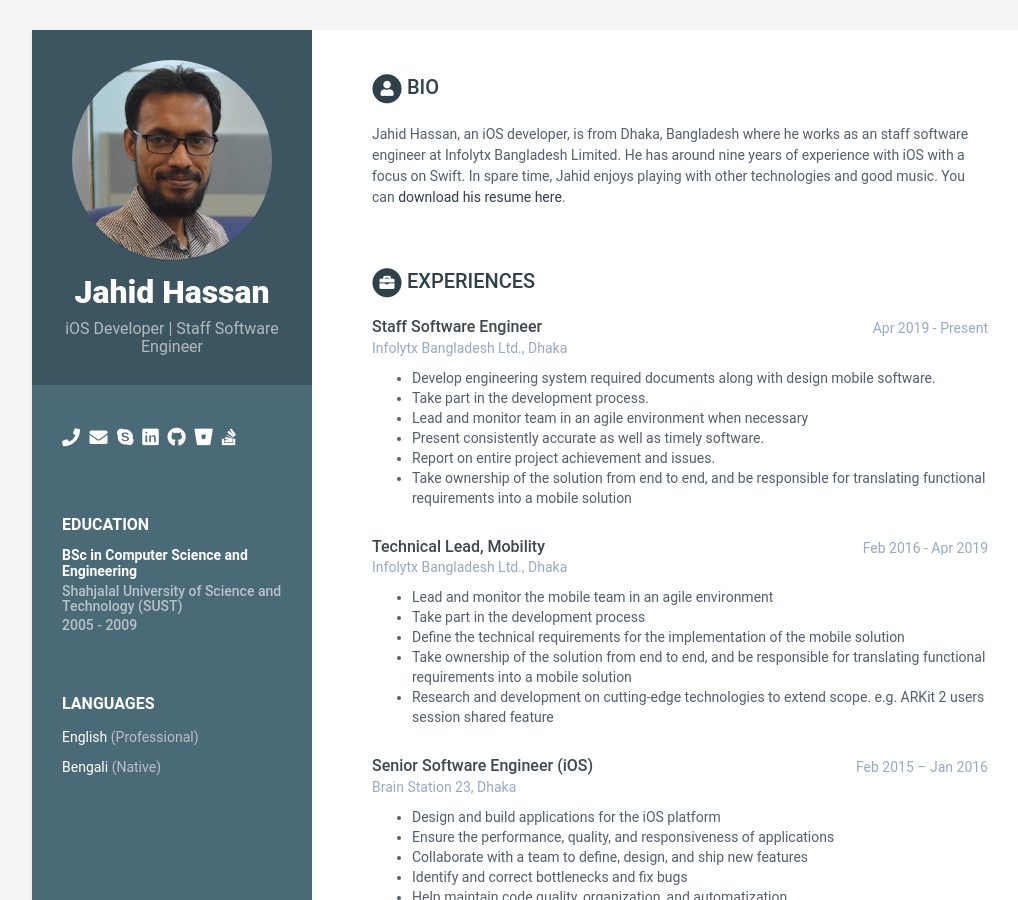
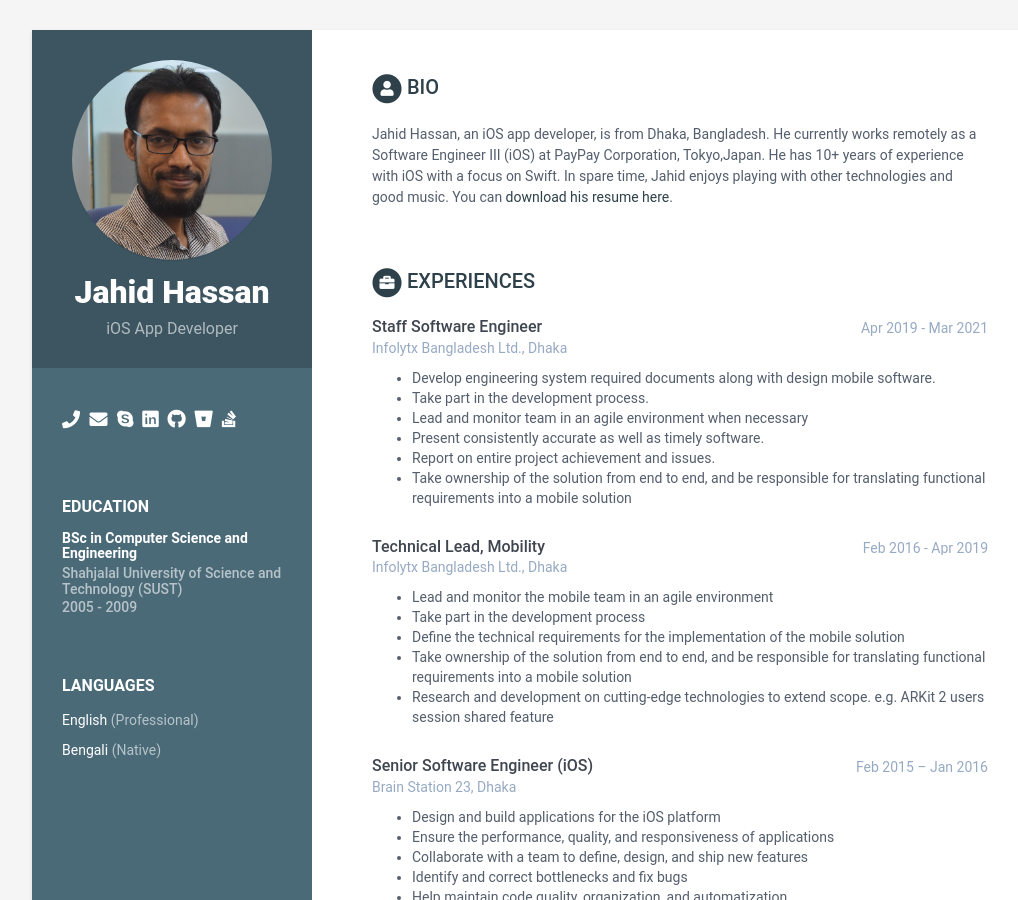
Before and after one commit to mjhassan/mjhassan.github.io, a Jekyll site: the page built from index.html, in a window 1280 px wide and 900 px high. Shown: the whole window, without its empty margins (108-1126 px from the left). Built offline with Jekyll 4.4.1, drawn with Linux system fonts in a browser that asks for light colours.

Commit message:
profile updated

```diff
--- a/_data/data.yml
+++ b/_data/data.yml
@@ -8,7 +8,7 @@ sidebar:
 
     # Profile information
     name: Jahid Hassan
-    tagline: iOS Developer | Staff Software Engineer
+    tagline: iOS App Developer
     avatar: profile.jpg  #place a 100x100 picture inside /assets/images/ folder and provide the name of the file below
 
     # Sidebar links
@@ -35,7 +35,7 @@ sidebar:
 career-profile:
     title: Bio
     summary: |
-      Jahid Hassan, an iOS developer, is from Dhaka, Bangladesh where he works as an staff software engineer at Infolytx Bangladesh Limited. He has around nine years of experience with iOS with a focus on Swift. In spare time, Jahid enjoys playing with other technologies and good music.
+      Jahid Hassan, an iOS app developer, is from Dhaka, Bangladesh. He currently works remotely as a Software Engineer III (iOS) at PayPay Corporation, Tokyo,Japan. He has 10+ years of experience with iOS with a focus on Swift. In spare time, Jahid enjoys playing with other technologies and good music.
       You can [download his resume here](https://raw.githubusercontent.com/mjhassan/mjhassan.github.io/master/Resume%20of%20Jahid%20Hassan.pdf).
 
 education:
@@ -46,8 +46,20 @@ education:
         Graduated with 3.74 in 2011
 
 experiences:
+    - role: Software Engineer III (iOS)
+      time: Mar 2021 - Present
+      company: PayPay Corporation, Tokyo, Japan
+      details: |
+        -  Work with product team to add and customize the payment experience
+        - Collaborate and lead team's services architecture, and develop and distribute new features
+        - Own technical aspects of developing modules
+        - Ensure exemplary code quality is maintained
+        - Identify and resolve issues at fast paced agile environment
+        - Contribute on assigned management tasks
+
+experiences:
     - role: Staff Software Engineer
-      time: Apr 2019 - Present
+      time: Apr 2019 - Mar 2021
       company: Infolytx Bangladesh Ltd., Dhaka
       details: |
         - Develop engineering system required documents along with design mobile software.
```
